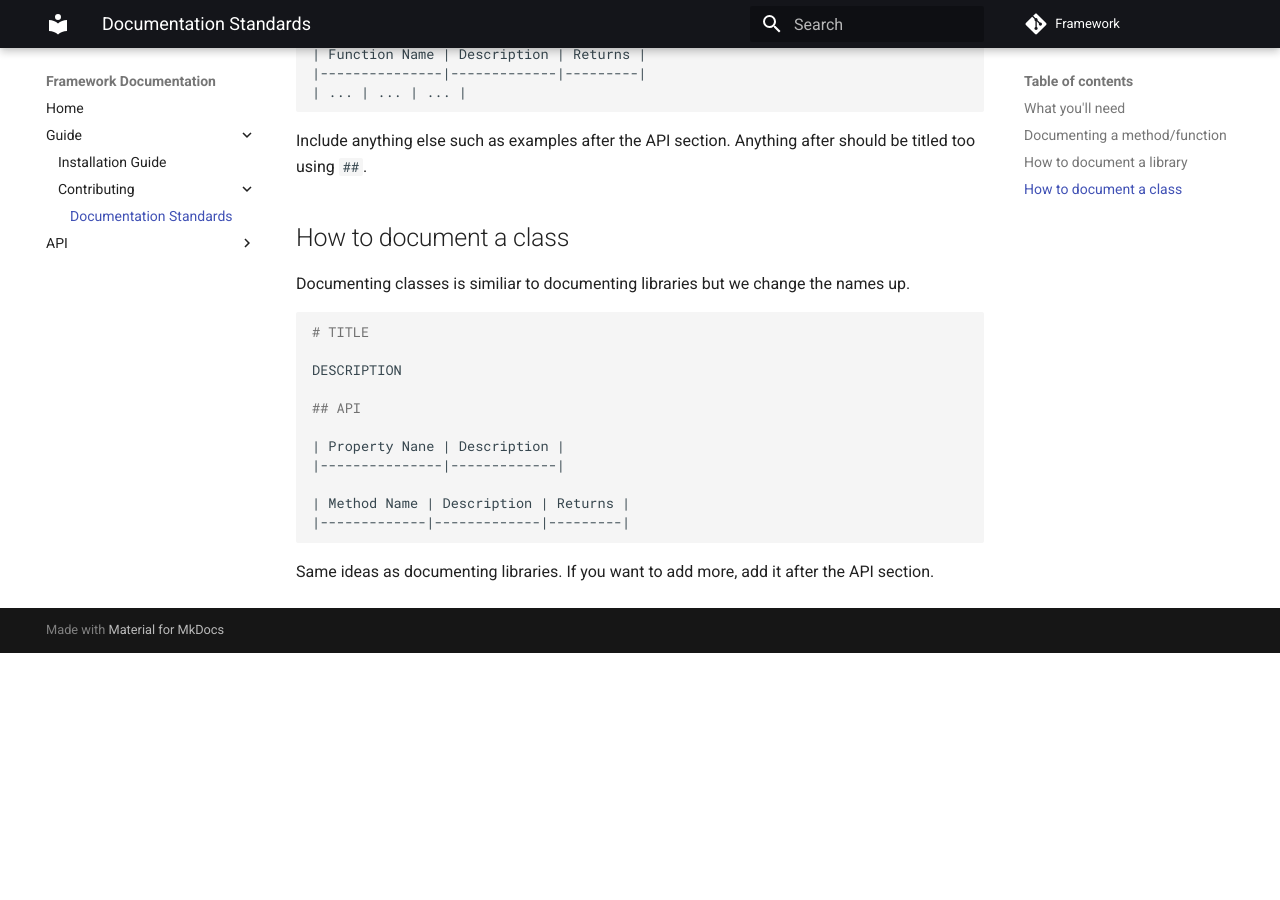
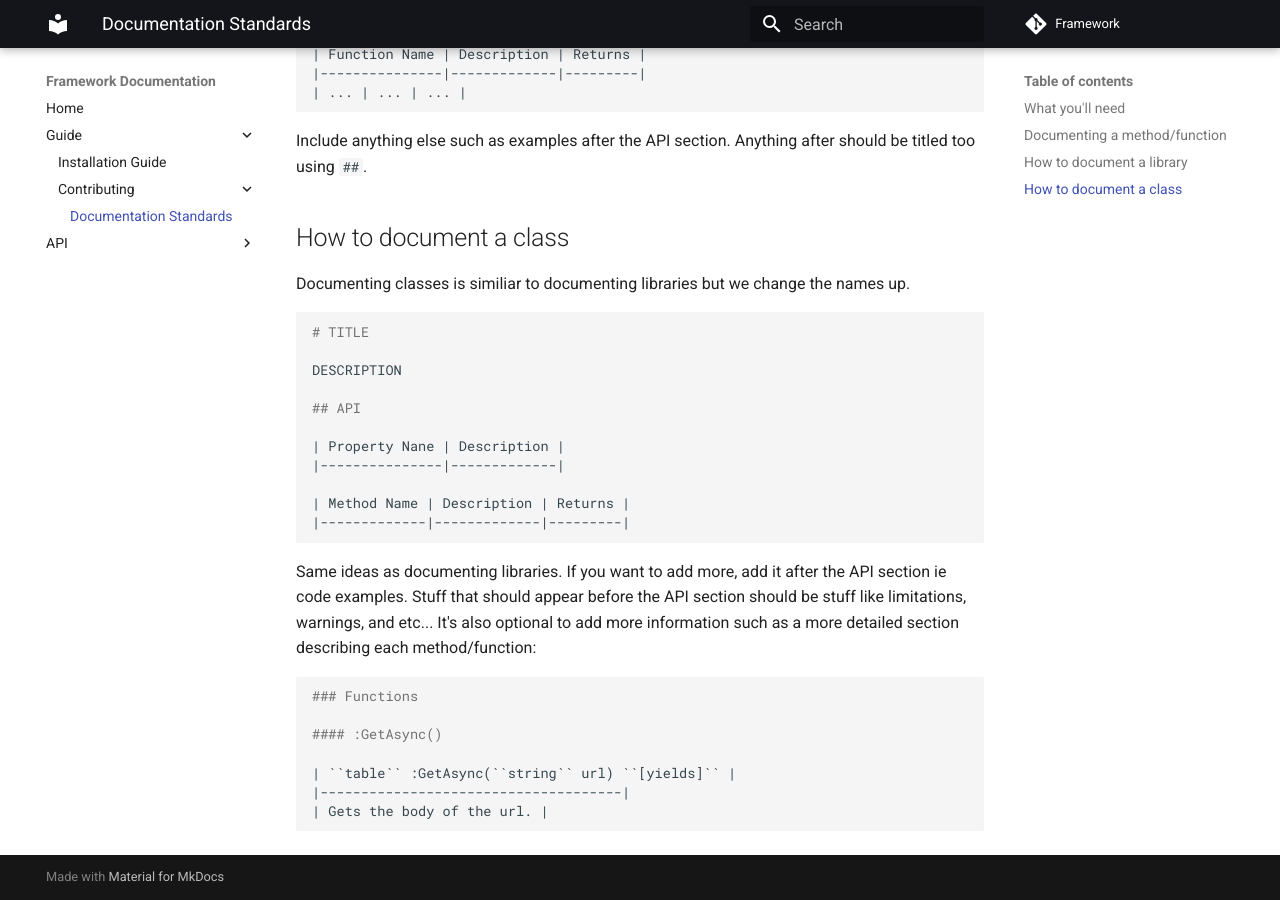
Before and after one commit to DontRevealMe/Framework, an MkDocs documentation site: the page built from docs/Guide/Contributing/DocumentationStandards.md, in a window 1280 px wide and 900 px high, scrolled down 967 px. Built offline with MkDocs 1.6.1 and Material for MkDocs 9.7.7, drawn with Linux system fonts in a browser that asks for light colours; comment, search, counter and statistics services are not loaded; old or Windows-style settings are respelled for this version of MkDocs; before the commit the page ends 1620 px from its top, so only the background shows below that.

Commit message:
Added optional more detail

````diff
--- a/docs/Guide/Contributing/DocumentationStandards.md
+++ b/docs/Guide/Contributing/DocumentationStandards.md
@@ -63,4 +63,17 @@ DESCRIPTION
 
 ```
 
-Same ideas as documenting libraries. If you want to add more, add it after the API section.
+Same ideas as documenting libraries. If you want to add more, add it after the API section ie code examples. Stuff that should appear before the API section should be stuff like limitations, warnings, and etc...
+It's also optional to add more information such as a more detailed section describing each method/function:
+
+```md
+
+### Functions
+
+#### :GetAsync()
+
+| ``table`` :GetAsync(``string`` url) ``[yields]`` |
+|-------------------------------------|
+| Gets the body of the url. |
+
+```
````
